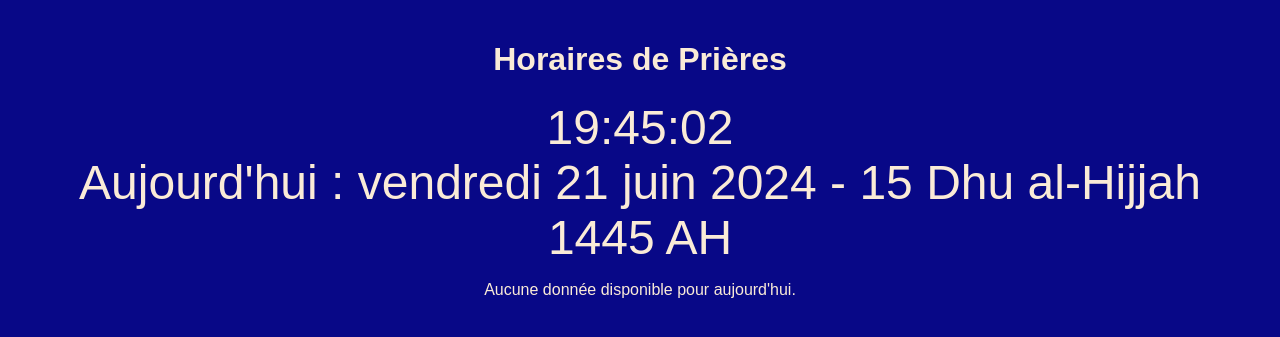
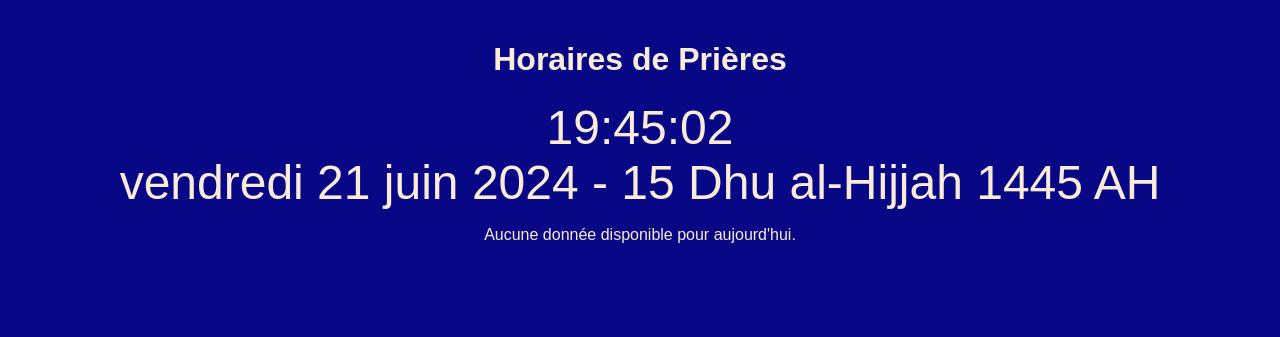
Before and after one commit to ibraimaliu/cibs, a Flask app: template templates/index.html in a window 1280 px wide. Shown: the top 337 px of the page. Run offline with Flask 3, Linux system fonts and the light colour scheme; the template is opened without the code that fills it, so the values that code supplies are empty.

Commit message:
Update index.html format date

```diff
--- a/templates/index.html
+++ b/templates/index.html
@@ -132,7 +132,7 @@
             var formattedGregorianDate = getFormattedDate();
             var hijriDate = convertToHijri(new Date()); // Remplacez new Date() par la date actuelle appropriée si nécessaire
             var dateInfoElement = document.getElementById('date-info');
-            dateInfoElement.innerHTML = 'Aujourd\'hui : ' + formattedGregorianDate + ' - ' + hijriDate;
+            dateInfoElement.innerHTML = formattedGregorianDate + ' - ' + hijriDate;
         }
 
         // Appeler la fonction updateTime toutes les secondes
```
